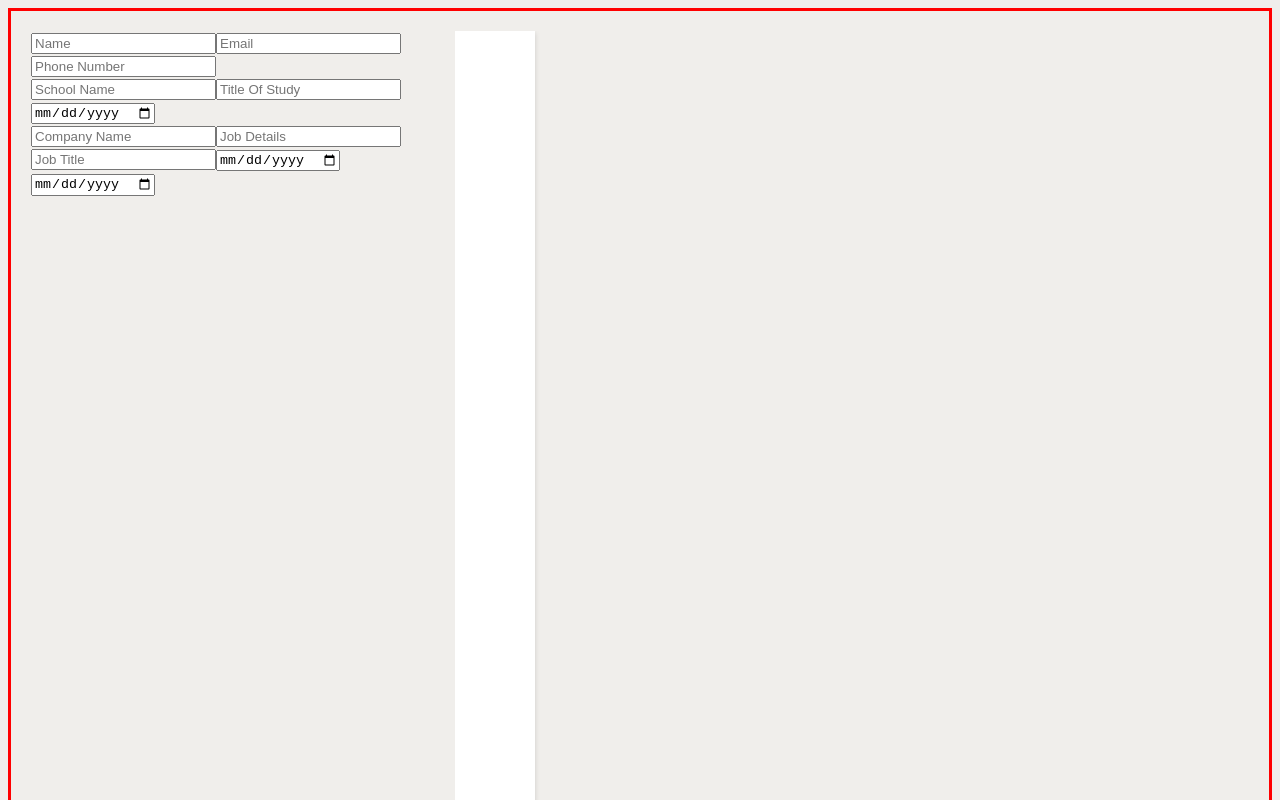
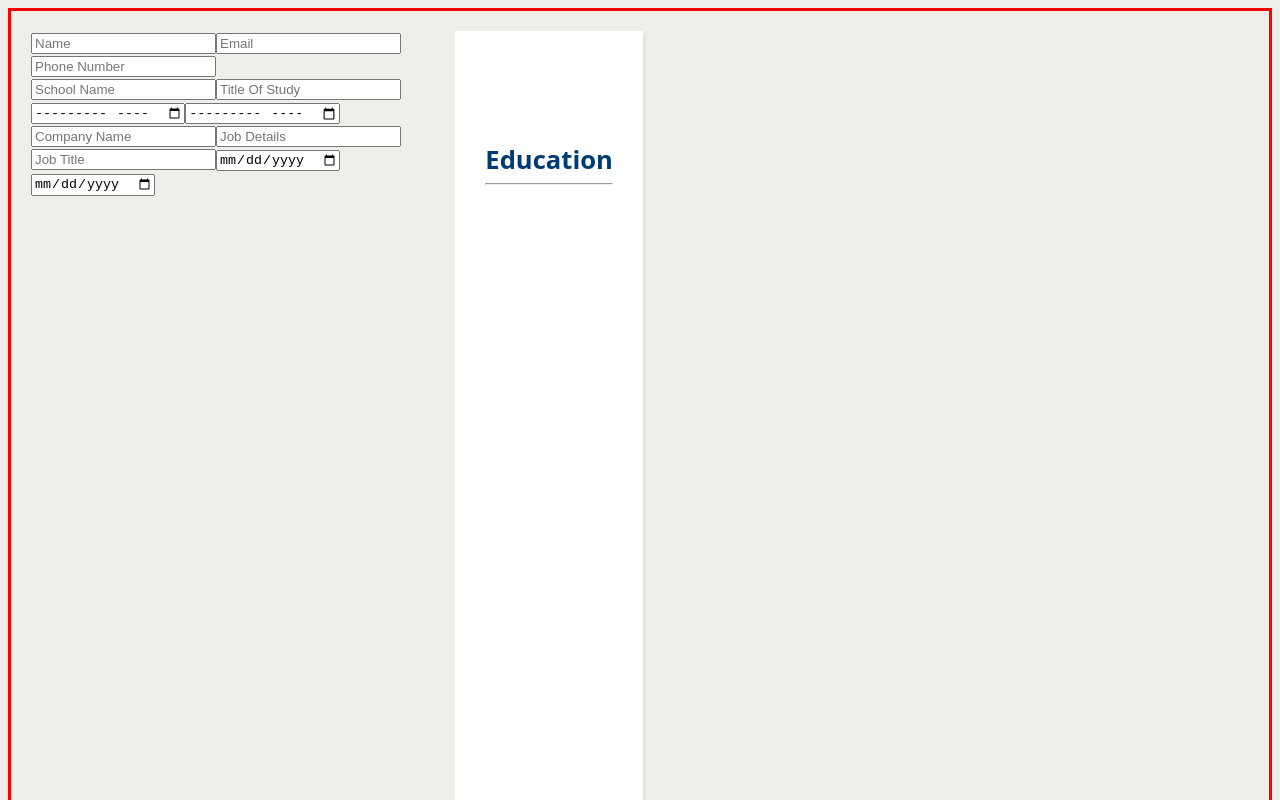
Before and after one commit to kofta999/odin-cv, a React (Vite) app: page / in a window 1280 px wide. Shown: the top 800 px of the page. Built offline with nearby package versions, Linux system fonts and the light colour scheme.

Commit message:
Add end date of study field to EducationalInfoForm and add styling

```diff
--- a/src/App.tsx
+++ b/src/App.tsx
@@ -13,6 +13,7 @@ export interface EduInfo {
   schoolName: string;
   titleOfStudy: string;
   dateOfStudy: string;
+  endDateOfStudy: string;
 }
 
 export interface ProInfo {
@@ -40,6 +41,7 @@ function App() {
       schoolName: "",
       titleOfStudy: "",
       dateOfStudy: "",
+      endDateOfStudy: "",
     },
     proInfo: {
       companyName: "",
--- /dev/null
+++ b/src/components/EducationalInfo.tsx
@@ -0,0 +1,30 @@
+import { EduInfo } from "../App";
+
+export default function EducationalInfo({
+  dateOfStudy,
+  endDateOfStudy,
+  schoolName,
+  titleOfStudy,
+}: EduInfo) {
+  return (
+    <div className="section edu-experience">
+      <div className="title">Education</div>
+      <hr />
+      <div className="content">
+        {dateOfStudy && (
+          <div className="date">
+            <span className="start-date">{dateOfStudy}</span>
+            <span>-</span>
+            <span className="end-date">
+              {endDateOfStudy ? endDateOfStudy : "present"}
+            </span>
+          </div>
+        )}
+        <div className="details">
+          <h3>{titleOfStudy}</h3>
+          <h4>{schoolName}</h4>
+        </div>
+      </div>
+    </div>
+  );
+}
--- a/src/components/EducationalInfoForm.tsx
+++ b/src/components/EducationalInfoForm.tsx
@@ -29,14 +29,24 @@ export default function EducationalInfoForm({ handleChange, info }: Props) {
         value={info.titleOfStudy}
         onChange={handleChange("titleOfStudy")}
       />
+
       <Input
-        type="date"
+        type="month"
         name="dateOfStudy"
         id="dateOfStudy"
         placeHolder="Date Of Study"
         value={info.dateOfStudy}
         onChange={handleChange("dateOfStudy")}
       />
+
+      <Input
+        type="month"
+        name="endDateOfStudy"
+        id="endDateOfStudy"
+        placeHolder="End Date Of Study"
+        value={info.endDateOfStudy}
+        onChange={handleChange("endDateOfStudy")}
+      />
     </FormSection>
   );
 }
--- a/src/components/GeneralInfo.tsx
+++ b/src/components/GeneralInfo.tsx
@@ -2,7 +2,7 @@ import { GeneralInfo as IGeneralInfo } from "../App";
 
 export default function GeneralInfo({ name, email, phoneNo }: IGeneralInfo) {
   return (
-    <div className="general-info">
+    <div className="section general-info">
       <div className="name">
         <h1>{name}</h1>
       </div>
--- a/src/components/Input.tsx
+++ b/src/components/Input.tsx
@@ -1,7 +1,7 @@
 import { ChangeEventHandler } from "react";
 
 interface Props {
-  type: "text" | "email" | "tel" | "date";
+  type: "text" | "email" | "tel" | "month";
   name: string;
   id: string;
   placeHolder: string;
--- a/src/components/Resume.tsx
+++ b/src/components/Resume.tsx
@@ -1,5 +1,6 @@
 import { FormValues } from "../App";
 import "../styles/resume.css";
+import EducationalInfo from "./EducationalInfo";
 import GeneralInfo from "./GeneralInfo";
 
 export default function Resume({ generalInfo, eduInfo, proInfo }: FormValues) {
@@ -8,11 +9,7 @@ export default function Resume({ generalInfo, eduInfo, proInfo }: FormValues) {
       <div id="resume">
         <GeneralInfo {...generalInfo} />
 
-        <div className="edu-experience">
-          <h1>{eduInfo.schoolName}</h1>
-          <h2>{eduInfo.titleOfStudy}</h2>
-          <h3>{eduInfo.dateOfStudy}</h3>
-        </div>
+        <EducationalInfo {...eduInfo} />
 
         <div className="pro-experience">
           <h1>{proInfo.companyName}</h1>
--- a/src/styles/resume.css
+++ b/src/styles/resume.css
@@ -1,3 +1,7 @@
+:root {
+  --header-color: #003c72;
+}
+
 #resume-container {
   display: flex;
   overflow: auto;
@@ -17,8 +21,12 @@
   flex-direction: column;
 }
 
+.section {
+  margin-bottom: 50px;
+}
+
 .general-info .name {
-  color: #003c72;
+  color: var(--header-color);
   font-size: 1.2em;
   font-weight: bold;
 }
@@ -40,3 +48,36 @@
   margin-right: 10px;
   font-size: 1.2em;
 }
+
+.edu-experience .content {
+  display: grid;
+  grid-template-columns: 0.3fr 1fr;
+  gap: 20px;
+  margin-top: 20px;
+  align-items: center;
+}
+
+.edu-experience .title {
+  font-size: 2em;
+  color: var(--header-color);
+  font-weight: bold;
+}
+
+.date .start-date {
+  margin-right: 10px;
+}
+
+.date .end-date {
+  margin-left: 10px;
+}
+
+.edu-experience .details h3 {
+  font-size: 1.5em;
+  margin: 0;
+}
+
+.edu-experience .details h4 {
+  font-size: 1.25em;
+  font-style: italic;
+  font-weight: 500;
+}
```
